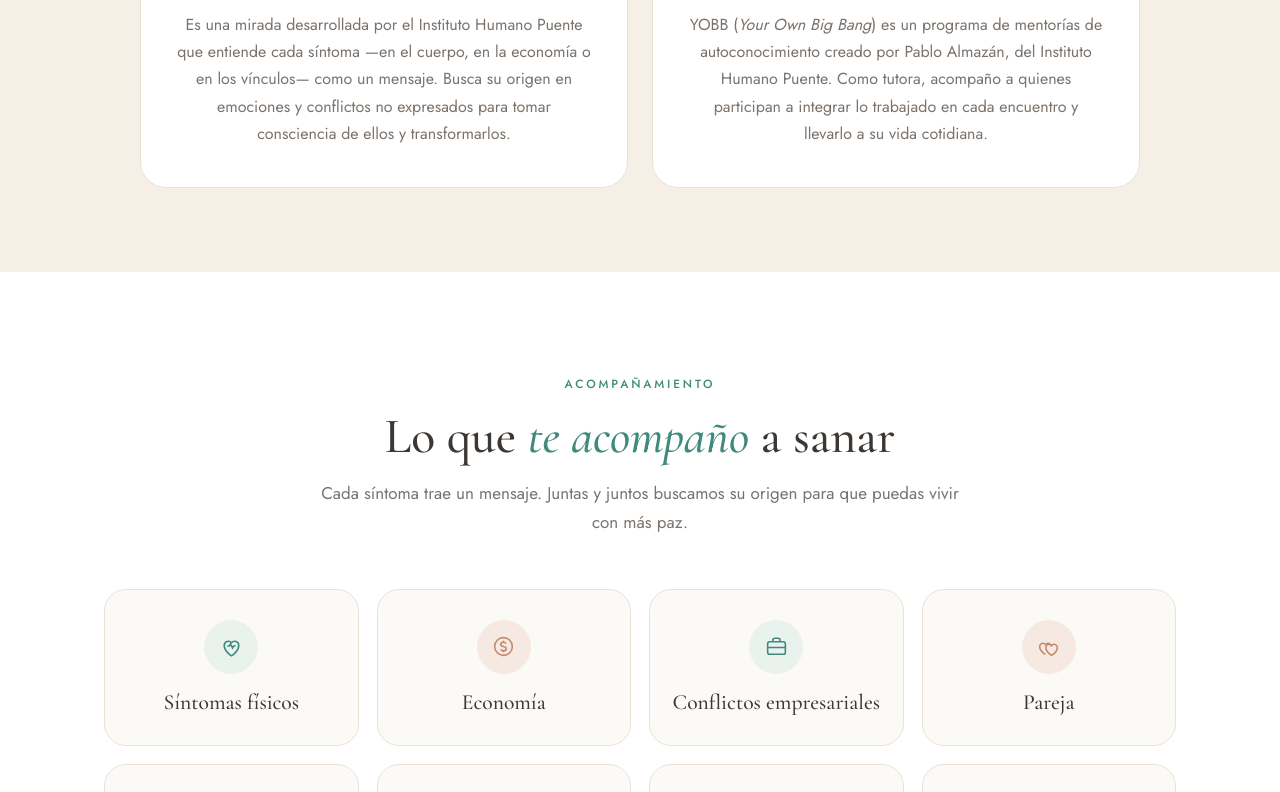
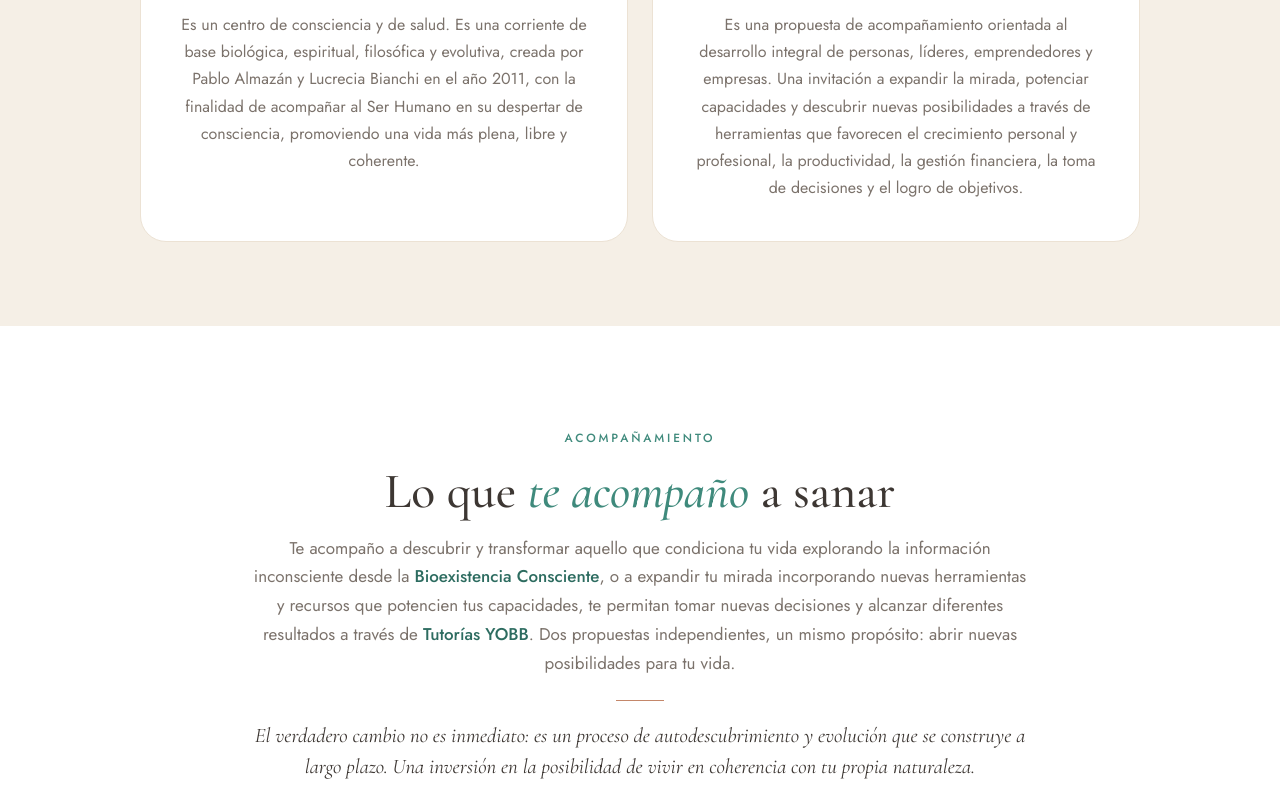
Before and after one commit to cristiandigitalbr-png/mariaeugenia-bioexistenciaconsciente, a plain HTML site: page index.html in a window 1280 px wide. Shown: the part 1777-2569 px from the top of the page. Drawn offline with nearby package versions, Linux system fonts and the light colour scheme.

Commit message:
Update content and styles in index.html

```diff
--- a/index.html
+++ b/index.html
@@ -41,6 +41,10 @@ h2{font-size:clamp(2.1rem,4.4vw,3.1rem)}
 h2 em{font-style:italic;color:var(--green)}
 .head{text-align:center;max-width:640px;margin:0 auto 52px}
 .head p{color:var(--muted);margin-top:14px}
+.head-wide{max-width:780px}
+.head p strong{font-weight:500;color:var(--green-deep)}
+.head .head-note{font-family:var(--serif);font-style:italic;font-size:1.3rem;line-height:1.5;color:var(--text);margin-top:22px;padding-top:20px;position:relative}
+.head .head-note::before{content:"";position:absolute;top:0;left:50%;width:48px;height:1px;background:var(--clay);transform:translateX(-50%)}
 .btn{display:inline-flex;align-items:center;justify-content:center;gap:10px;padding:15px 30px;border-radius:999px;font-family:var(--sans);font-weight:500;font-size:1rem;letter-spacing:.02em;transition:transform .25s,box-shadow .25s,background .25s,color .25s}
 .btn svg{width:20px;height:20px;flex-shrink:0}
 .btn-primary{background:var(--green);color:#fff;box-shadow:0 12px 28px rgba(63,138,124,.25)}
@@ -138,7 +142,7 @@ nav.scrolled{background:rgba(252,250,246,.95);backdrop-filter:blur(10px);box-sha
 
 /* PASOS */
 #pasos{background:var(--sand);padding:84px 0}
-.steps{display:grid;grid-template-columns:repeat(3,1fr);gap:22px;max-width:960px;margin:0 auto}
+.steps{display:grid;grid-template-columns:repeat(3,1fr);gap:28px;max-width:1040px;margin:0 auto;align-items:start}
 .step{text-align:center;padding:10px 16px}
 .step .n{font-family:var(--serif);font-size:3rem;color:var(--clay);line-height:1;font-weight:500}
 .step h3{font-size:1.45rem;margin:10px 0 6px}
@@ -298,13 +302,13 @@ footer .credit a{color:var(--clay)}
         <div class="ic"><svg viewBox="0 0 24 24" fill="none" stroke="currentColor" stroke-width="1.5"><path d="M12 20V11"/><path d="M12 12c0-5 3.3-8.3 8.3-9 0 5-3.3 8.7-8.3 9z"/><path d="M12 15c0-4.2-2.9-7.1-7.5-7.9 0 4.2 2.9 7.5 7.5 7.9z"/></svg></div>
         <span class="tag">¿Qué es?</span>
         <h3>Bioexistencia Consciente</h3>
-        <p>Es una mirada desarrollada por el Instituto Humano Puente que entiende cada síntoma —en el cuerpo, en la economía o en los vínculos— como un mensaje. Busca su origen en emociones y conflictos no expresados para tomar consciencia de ellos y transformarlos.</p>
+        <p>Es un centro de consciencia y de salud. Es una corriente de base biológica, espiritual, filosófica y evolutiva, creada por Pablo Almazán y Lucrecia Bianchi en el año 2011, con la finalidad de acompañar al Ser Humano en su despertar de consciencia, promoviendo una vida más plena, libre y coherente.</p>
       </div>
       <div class="que rv">
         <div class="ic"><svg viewBox="0 0 24 24" fill="none" stroke="currentColor" stroke-width="1.5"><path d="M12 3v3M12 18v3M3 12h3M18 12h3M5.6 5.6l2.1 2.1M16.3 16.3l2.1 2.1M5.6 18.4l2.1-2.1M16.3 7.7l2.1-2.1"/><circle cx="12" cy="12" r="3.2"/></svg></div>
         <span class="tag">¿Qué es?</span>
         <h3>Tutora YOBB</h3>
-        <p>YOBB (<em>Your Own Big Bang</em>) es un programa de mentorías de autoconocimiento creado por Pablo Almazán, del Instituto Humano Puente. Como tutora, acompaño a quienes participan a integrar lo trabajado en cada encuentro y llevarlo a su vida cotidiana.</p>
+        <p>Es una propuesta de acompañamiento orientada al desarrollo integral de personas, líderes, emprendedores y empresas. Una invitación a expandir la mirada, potenciar capacidades y descubrir nuevas posibilidades a través de herramientas que favorecen el crecimiento personal y profesional, la productividad, la gestión financiera, la toma de decisiones y el logro de objetivos.</p>
       </div>
     </div>
   </div>
@@ -312,10 +316,11 @@ footer .credit a{color:var(--clay)}
 
 <section id="areas">
   <div class="wrap">
-    <div class="head rv">
+    <div class="head head-wide rv">
       <span class="tag">Acompañamiento</span>
       <h2>Lo que <em>te acompaño</em> a sanar</h2>
-      <p>Cada síntoma trae un mensaje. Juntas y juntos buscamos su origen para que puedas vivir con más paz.</p>
+      <p>Te acompaño a descubrir y transformar aquello que condiciona tu vida explorando la información inconsciente desde la <strong>Bioexistencia Consciente</strong>, o a expandir tu mirada incorporando nuevas herramientas y recursos que potencien tus capacidades, te permitan tomar nuevas decisiones y alcanzar diferentes resultados a través de <strong>Tutorías YOBB</strong>. Dos propuestas independientes, un mismo propósito: abrir nuevas posibilidades para tu vida.</p>
+      <p class="head-note">El verdadero cambio no es inmediato: es un proceso de autodescubrimiento y evolución que se construye a largo plazo. Una inversión en la posibilidad de vivir en coherencia con tu propia naturaleza.</p>
     </div>
     <div class="areas-grid">
       <div class="area rv"><div class="ic"><svg viewBox="0 0 24 24" fill="none" stroke="currentColor" stroke-width="1.5"><path d="M12 21s-7-4.4-7-10a4 4 0 017-2.6A4 4 0 0119 11c0 5.6-7 10-7 10z"/><path d="M8 11.5h2l1-2 2 4 1-2h2"/></svg></div><h3>Síntomas físicos</h3></div>
@@ -361,9 +366,9 @@ footer .credit a{color:var(--clay)}
       <h2>¿Cómo <em>empezamos</em>?</h2>
     </div>
     <div class="steps">
-      <div class="step rv"><div class="n">01</div><h3>Escribime</h3><p>Contame por WhatsApp qué te está pasando o qué te gustaría trabajar.</p></div>
-      <div class="step rv"><div class="n">02</div><h3>Coordinamos</h3><p>Acordamos juntos el día y el horario de tu consulta.</p></div>
-      <div class="step rv"><div class="n">03</div><h3>Comenzamos</h3><p>Iniciamos el proceso de escucha para descubrir el origen de tu síntoma.</p></div>
+      <div class="step rv"><div class="n">01</div><h3>Escribime</h3><p>Contame brevemente qué situación estás atravesando o qué te gustaría sanar y transformar.</p></div>
+      <div class="step rv"><div class="n">02</div><h3>Coordinamos</h3><p>Acordamos día y horario para realizar nuestro encuentro online.</p></div>
+      <div class="step rv"><div class="n">03</div><h3>Comenzamos</h3><p>Damos inicio a un recorrido de autodescubrimiento para explorar aquello que condiciona tu presente, ampliar tu mirada e incorporar nuevas herramientas y perspectivas que te permitan descubrir otras maneras de experimentar, elegir y vivir tu vida.</p></div>
     </div>
   </div>
 </section>
```
